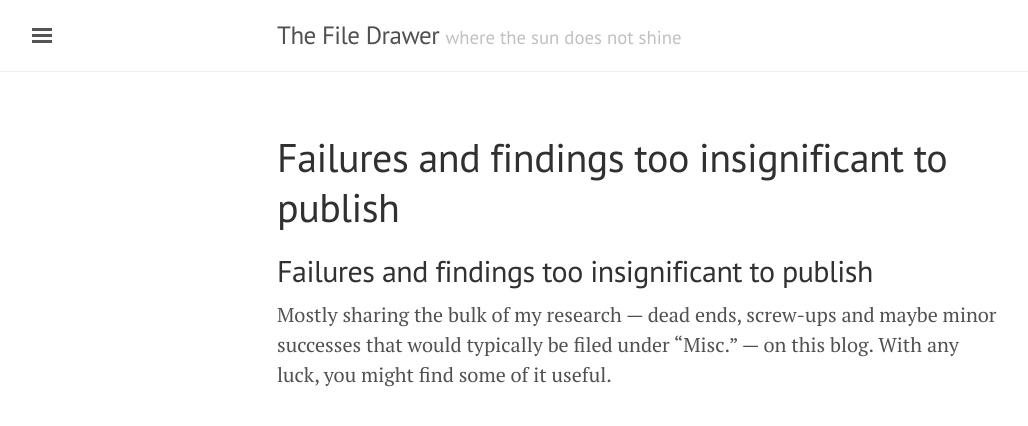
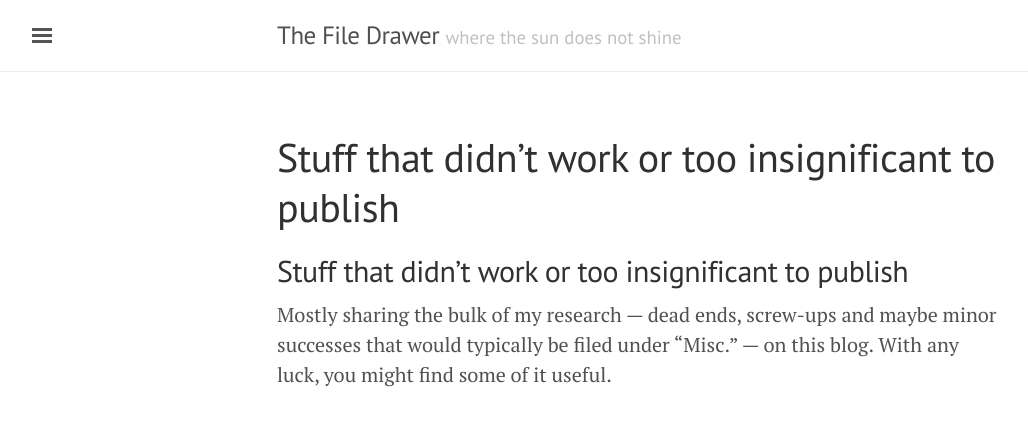
Before and after one commit to chooyr/The-File-Drawer, a Jekyll site: the page built from index.md, in a window 1280 px wide. Shown: the top 426 px of the page, without its empty margins (3-1031 px from the left). Built offline with Jekyll 4.4.1, drawn with Linux system fonts in a browser that asks for light colours; nearby versions of some CDN libraries; our own code applies the rules of GitHub Pages for plain Markdown files; the list of posts is cut into pages by our own code.

Commit message:
Update index.md

```diff
--- a/index.md
+++ b/index.md
@@ -1,2 +1,2 @@
-## Failures and findings too insignificant to publish
+## Stuff that didn't work or too insignificant to publish
 Mostly sharing the bulk of my research --- dead ends, screw-ups and maybe minor successes that would typically be filed under "Misc." --- on this blog. With any luck, you might find some of it useful.
```
